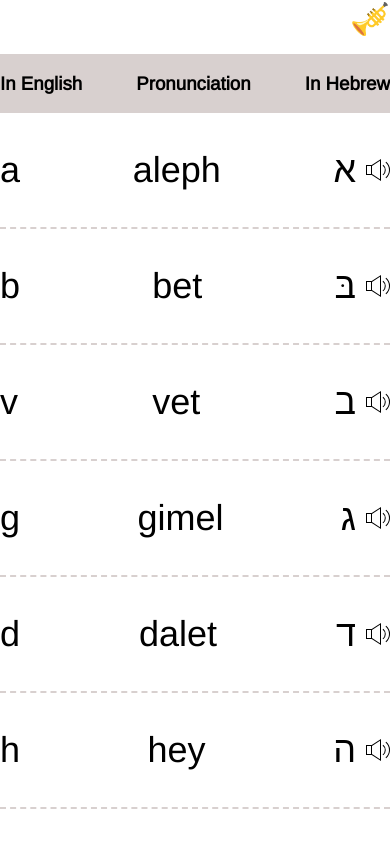
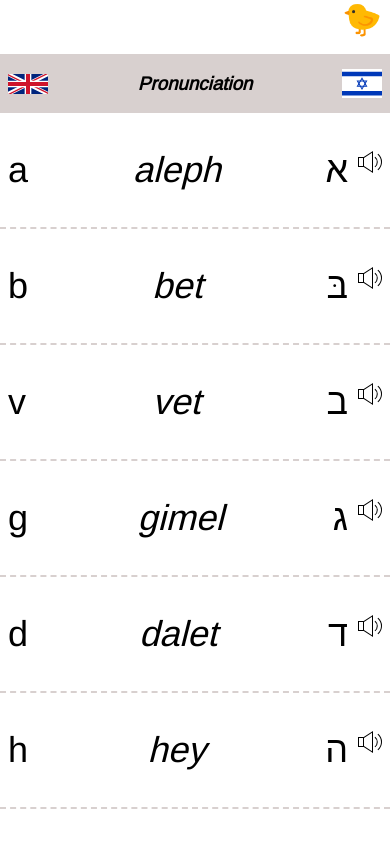
Before and after one commit to ccampean/hebrew, a plain HTML site: page index.html in a window 390 px wide. Shown: the top 842 px of the page. Drawn offline with nearby package versions, Linux system fonts and the light colour scheme.

Commit message:
CSS adjustments for phones

```diff
--- a/index.html
+++ b/index.html
@@ -13,19 +13,27 @@
     <style>
       body {
         margin: 0;
-        padding: 0;
         font-family: "Arimo", sans-serif;
       }
       .flex {
         display: flex;
+        flex-wrap: wrap;
         width: 100%;
         justify-content: space-between;
+        align-items: center;
+      }
+      .px-2 {
+        padding-left: 0.5rem;
+        padding-right: 0.5rem;
       }
       .pointer {
         cursor: pointer;
       }
       .text-right {
         text-align: right;
+      }
+      .text-italic {
+        font-style: italic;
       }
       .leading-8 {
         line-height: 2rem;
@@ -51,14 +59,31 @@
       .emoji {
         font-size: 2rem;
       }
+      .hoisted {
+        position: relative;
+        bottom: 0.5rem;
+      }
+      @media (max-width: 640px) {
+        .laptop {
+          display: none;
+        }
+        .tablet {
+          display: block;
+        }
+      }
+      @media (min-width: 640px) {
+        .tablet {
+          display: none;
+        }
+      }
     </style>
   </head>
   <body>
     <details>
       <summary class="pointer text-right">
-        <span class="emoji" role="img" aria-label="Trumpet">&#x1f3ba;</span>
+        <span class="emoji px-2" role="img" aria-label="baby chicken">🐤</span>
       </summary>
-      <p class="text-right leading-8">
+      <p class="px-2 text-right leading-8">
         The list below is in a growing process. With your help it can reach
         maturity. A technical person can open a
         <a href="https://github.com/ccampean/hebrew/pulls">pull request</a>. Non
@@ -68,13 +93,60 @@
     </details>
     <article class="flex panel">
       <section>
-        <h3>In English</h3>
+        <h3 class="laptop px-2">In English</h3>
+        <svg
+          xmlns="http://www.w3.org/2000/svg"
+          width="40"
+          height="20"
+          viewBox="0 0 30 15"
+          class="tablet px-2"
+        >
+          <defs>
+            <clipPath id="a">
+              <path d="M15 7.5h15V15zm0 0V15H0zm0 0H0V0zm0 0V0h15zm0 0" />
+            </clipPath>
+          </defs>
+          <path fill="#00247d" d="M0 0h30v15H0z" />
+          <path d="M0 0l30 15m0-15L0 15" stroke-width="3" stroke="#fff" />
+          <g clip-path="url(#a)">
+            <path d="M0 0l30 15m0-15L0 15" stroke-width="2" stroke="#cf142b" />
+          </g>
+          <path d="M15 0v15M0 7.5h30" stroke-width="5" stroke="#fff" />
+          <path d="M15 0v15M0 7.5h30" stroke-width="3" stroke="#cf142b" />
+        </svg>
       </section>
       <section>
-        <h3>Pronunciation</h3>
+        <h3 class="px-2 text-italic">Pronunciation</h3>
       </section>
       <section>
-        <h3>In Hebrew</h3>
+        <h3 class="laptop px-2">In Hebrew</h3>
+        <svg
+          xmlns="http://www.w3.org/2000/svg"
+          width="40"
+          height="22pt"
+          viewBox="0 0 30 22"
+          class="tablet px-2"
+        >
+          <path fill="#fff" d="M0 0h30v22H0z" />
+          <path
+            d="M0 2.063h30V5.5H0zm0 0M0 16.5h30v3.438H0zm0 0"
+            fill="#0038b8"
+          />
+          <path
+            d="M0-29.148l-25.237 43.722h50.474zm0 0"
+            transform="matrix(.13636 0 0 .1375 15 11)"
+            fill="none"
+            stroke-width="5.5"
+            stroke="#0038b8"
+          />
+          <path
+            d="M0-29.148l-25.237 43.722h50.474zm0 0"
+            transform="matrix(-.13636 0 0 -.1375 15 11)"
+            fill="none"
+            stroke-width="5.5"
+            stroke="#0038b8"
+          />
+        </svg>
       </section>
     </article>
 
@@ -137,9 +209,9 @@
               }
               generatedMarkup += `
                   <div class="flex bbd">
-                    <p class="text-4xl">${en}</p>
-                    <p class="text-4xl">${tone}</p>
-                    <p class="he text-4xl">
+                    <p class="px-2 text-4xl">${en}</p>
+                    <p class="px-2 text-4xl text-italic">${tone}</p>
+                    <p class="he px-2 text-4xl">
                       <span>${he}</span>
                       <svg
                         width="24"
@@ -147,7 +219,7 @@
                         xmlns="http://www.w3.org/2000/svg"
                         fill-rule="evenodd"
                         clip-rule="evenodd"
-                        class="trumpet pointer"
+                        class="trumpet hoisted pointer"
                       >
                         <path
                           d="M15 23l-9.309-6H0V7h5.691L15 1v22zM6 7.991v8.018l8 5.157V2.834L6 7.991zm14.228-4.219A10.779 10.779 0 0124 12.001a10.78 10.78 0 01-3.77 8.229l-.708-.708C21.658 17.731 23 15.021 23 12s-1.342-5.731-3.478-7.522l.706-.706zm-2.929 2.929A6.848 6.848 0 0119.775 12a6.848 6.848 0 01-2.476 5.299l-.706-.706a5.861 5.861 0 002.182-4.591 5.861 5.861 0 00-2.184-4.593l.708-.708zM5 8H1v8h4V8z"
```
